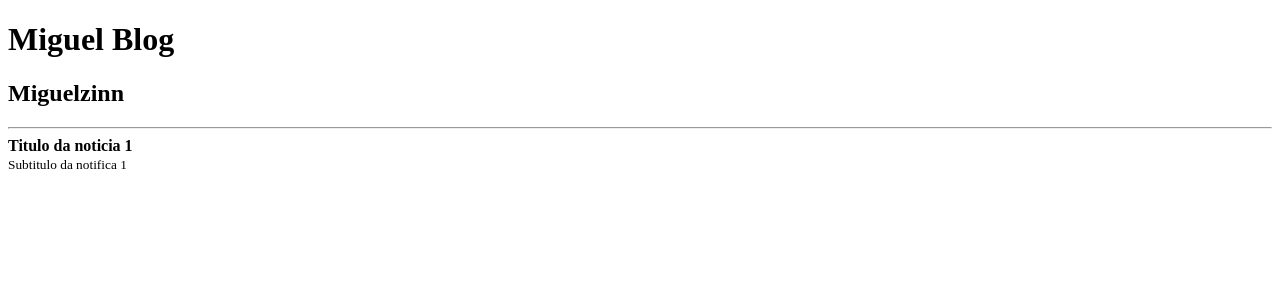
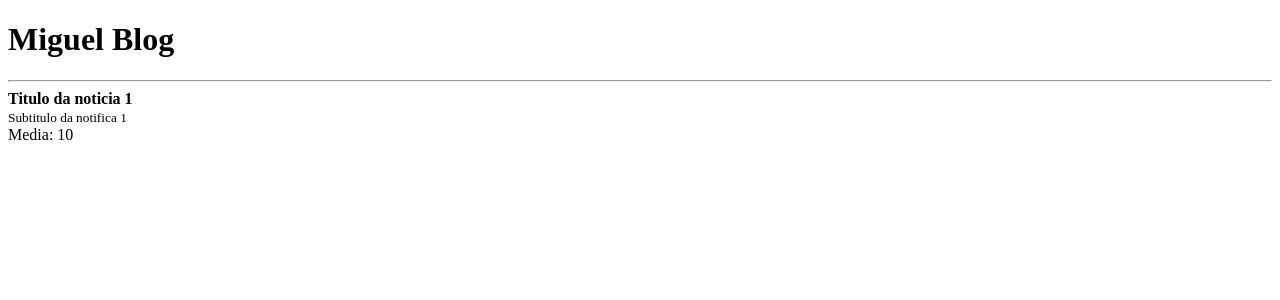
Before and after one commit to migueldelgg/react-jstack, a React app: page / in a window 1280 px wide. Shown: the top 300 px of the page. Built offline with nearby package versions, Linux system fonts and the light colour scheme.

Commit message:
Definindo tipos para as props

```diff
--- a/package.json
+++ b/package.json
@@ -19,6 +19,7 @@
     "webpack-dev-server": "^5.2.0"
   },
   "dependencies": {
+    "prop-types": "^15.8.1",
     "react": "^19.0.0",
     "react-dom": "^19.0.0"
   }
--- a/src/App.js
+++ b/src/App.js
@@ -8,20 +8,16 @@
 function App() {
   return (
     <>
-
-      <Header title="Miguel Blog">
-        <h2>Miguelzinn</h2>
+      <Header title={"Miguel Blog"}>
       </Header>
-
       <hr />
-
       <Post
+        likes={20}
         post={{
           title: "Titulo da noticia 1",
           subtitle: "Subtitulo da notifica 1"
         }}
       />
-
     </>
   )
 }
--- a/src/Header.js
+++ b/src/Header.js
@@ -1,4 +1,5 @@
 import React from "react";
+import PropTypes from "prop-types";
 
 export default function Header({ title, children }) {
   return (
@@ -8,3 +9,12 @@
     </>
   )
 }
+
+Header.propTypes = {
+  title: PropTypes.string,
+  children: PropTypes.node,
+};
+
+Header.defaultProps = {
+  title: `Jstacks's blog`,
+}
--- a/src/Post.js
+++ b/src/Post.js
@@ -1,4 +1,5 @@
 import React from "react";
+import PropTypes from "prop-types";
 
 export default function Post(props) {
   return (
@@ -6,8 +7,18 @@
       <article>
         <strong>{props.post.title}</strong> <br />
         <small>{props.post.subtitle}</small>
+        <br />
+        Media: {props.likes / 2}
       </article>
       <br />
     </>
   )
 }
+
+Post.propTypes = {
+  likes: PropTypes.number.isRequired,
+  post: PropTypes.shape({
+    title: PropTypes.string.isRequired,
+    subtitle: PropTypes.string.isRequired
+  }).isRequired
+};
```
Also changed, not shown: 1 other file (tests, documents, lock files or other folders).
